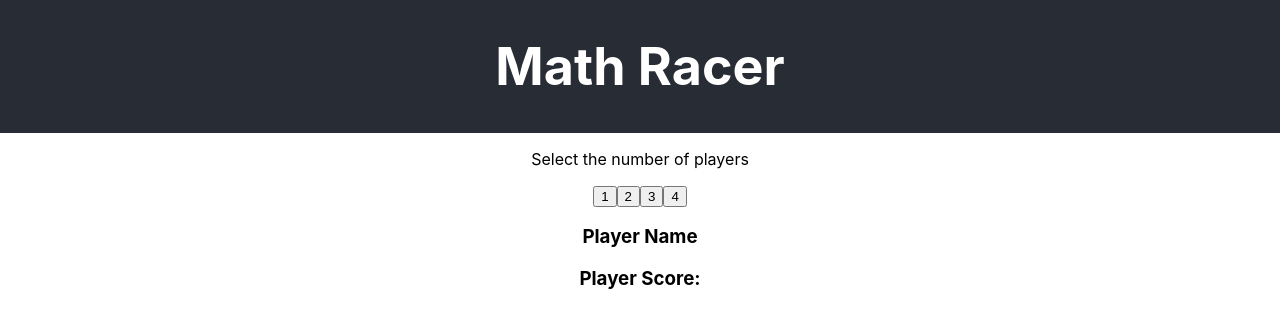
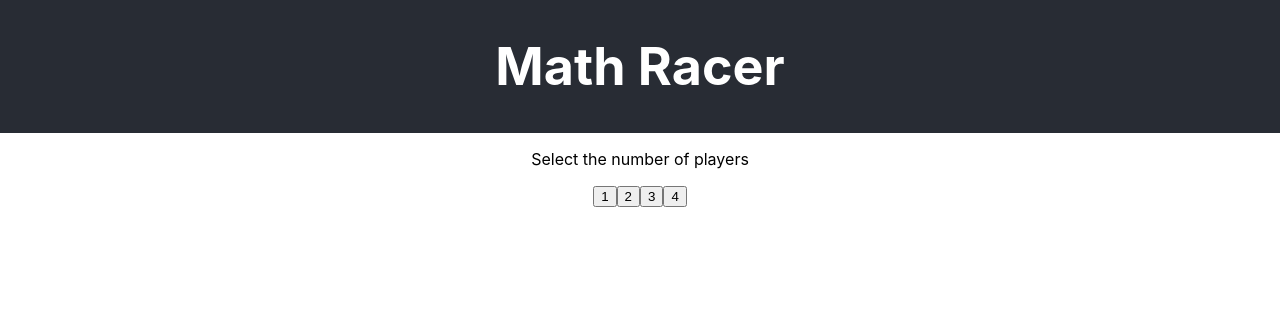
Before and after one commit to mewarren/math-racer, a React (Create React App) app: page / in a window 1280 px wide. Shown: the top 328 px of the page. Built offline with nearby package versions, Linux system fonts and the light colour scheme.

Commit message:
displaying player info in StatusBar

```diff
--- a/src/components/Game.js
+++ b/src/components/Game.js
@@ -13,7 +13,8 @@ export default class Game extends React.Component {
             numberOfPlayers : 0,
             players : [],
             subject : null,
-            activeGame: false
+            activeGame: false,
+            activePlayer: 0
         };
     }
 
@@ -35,21 +36,20 @@ export default class Game extends React.Component {
     startGame = (subject) => {
         this.setState({
             subject : subject,
-            activeGame : true
+            activeGame : true,
+            activePlayer : 1
         });
     }
 
-
-
     render() {
-        const { numberOfPlayers, players, subject } = this.state;
+        const { numberOfPlayers, players, subject, activeGame, activePlayer } = this.state;
 
         return (
             <div>
                 <Players playersState={numberOfPlayers} setPlayers={this.setNumberOfPlayers}/>
                 <Player playersState={numberOfPlayers} playerInfo={players} addPlayerName={this.addPlayerInfo}/>
                 <Subject playersState={numberOfPlayers} playerInfo={players} subject={subject} startGame={this.startGame}/>
-                <StatusBar/>
+                <StatusBar gameStatus={activeGame} playerInfo={players} activePlayer={activePlayer}/>
             </div>
         );
     }
--- a/src/components/StatusBar.js
+++ b/src/components/StatusBar.js
@@ -1,16 +1,19 @@
 import React from 'react';
 
 export default class StatusBar extends React.Component {
-    constructor(props) {
-        super(props);
-    }
+    // constructor(props) {
+    //     super(props);
+    // }
 
     render() {
-        return(
+        const { playerInfo, activePlayer } = this.props;
+        return((this.props.gameStatus) ?
             <div>
-                <h3>Player Name</h3>
-                <h3>Player Score:</h3>
+                <h3>{playerInfo[activePlayer].name}</h3>
+                <h3>{playerInfo[activePlayer].score}</h3>
             </div>
+            : null
+
 
         );
     }
```
